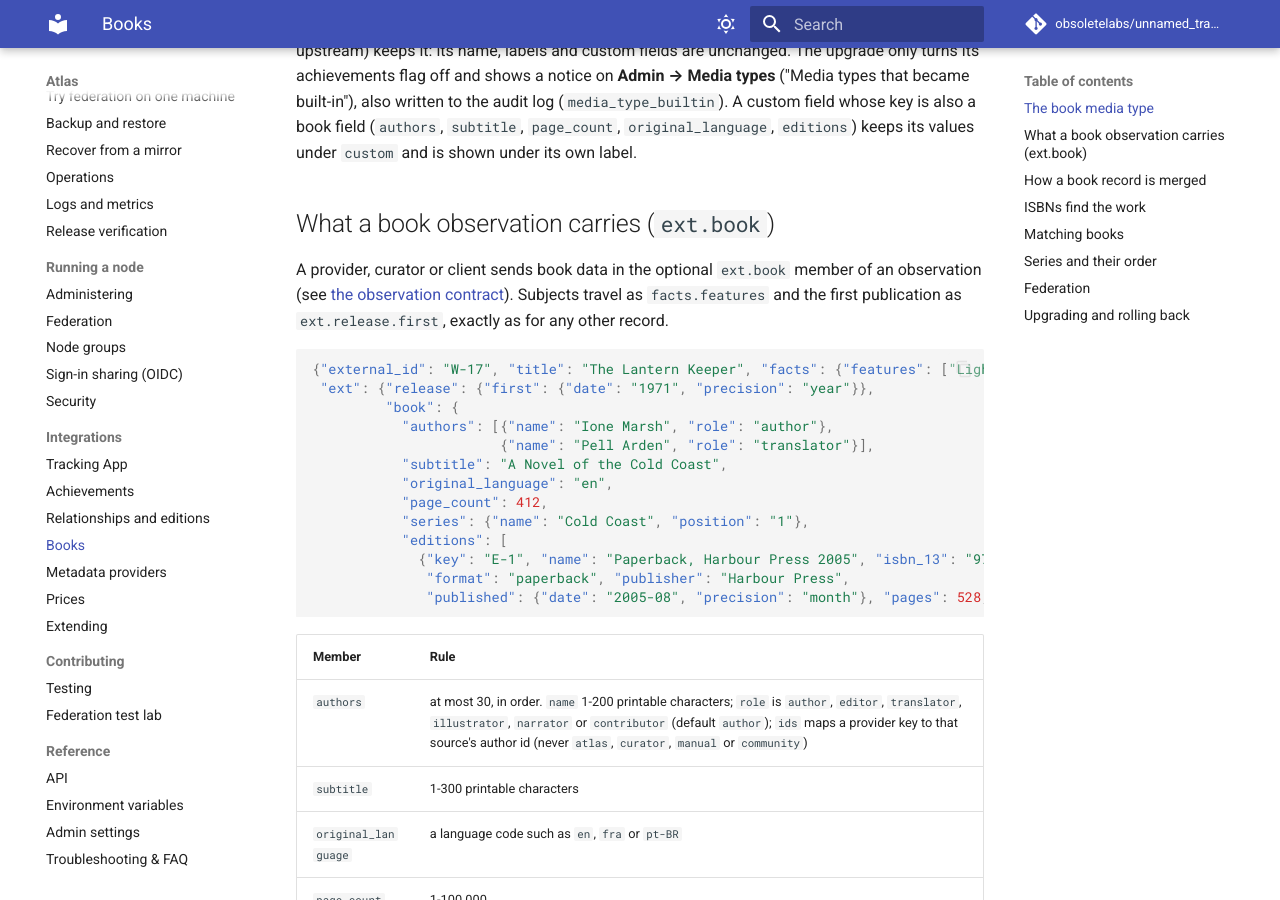
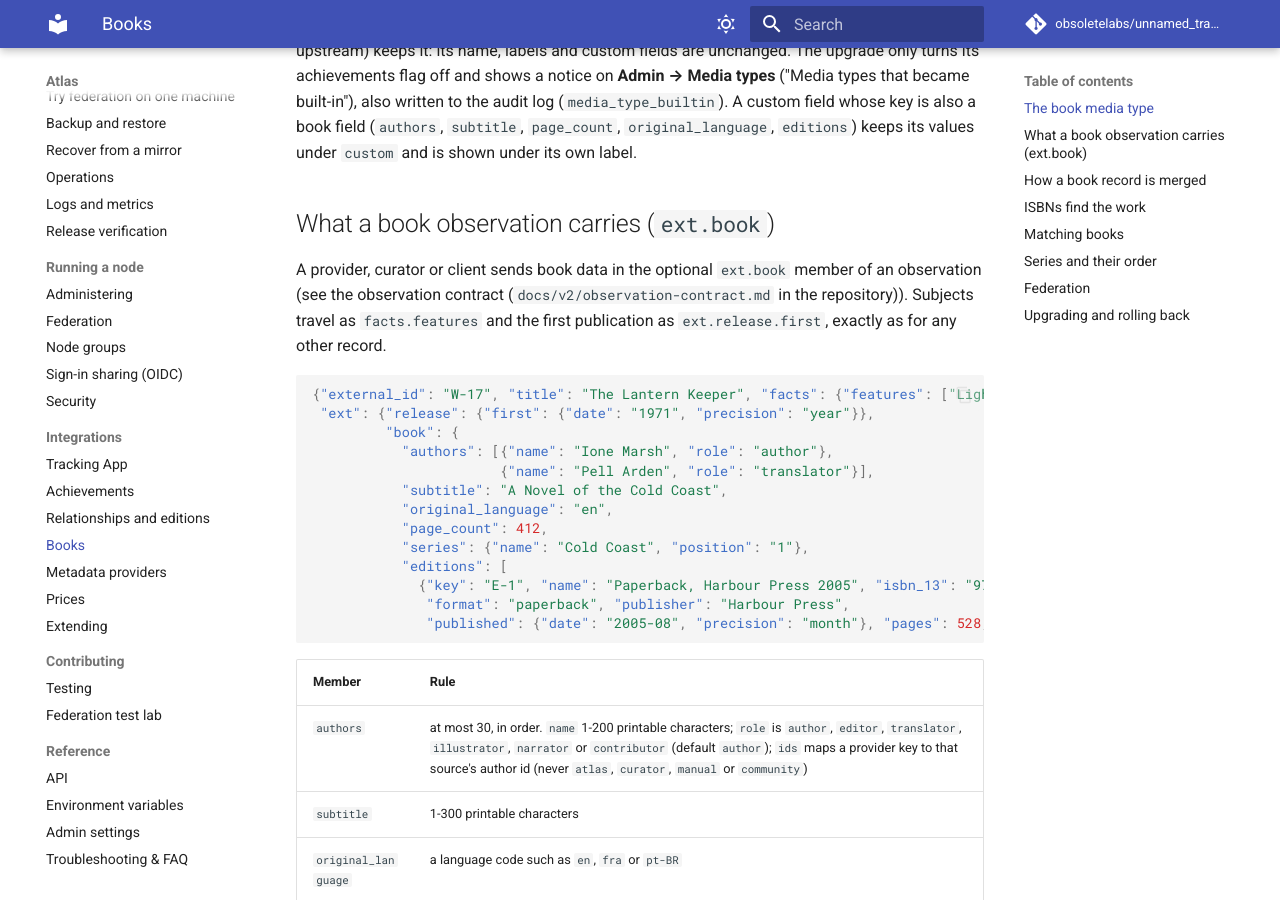
Before and after one commit to obsoletelabs/unnamed_tracking_metadata, an MkDocs documentation site: the page built from docs/guide/books.md, in a window 1280 px wide and 900 px high, scrolled down 836 px. Built offline with MkDocs 1.6.1 and Material for MkDocs 9.7.7, drawn with Linux system fonts in a browser that asks for light colours; comment, search, counter and statistics services are not loaded.

Commit message:
docs(books): no link outside the docs site (mkdocs --strict)
Refs #15

Co-Authored-By: Claude Opus 5.5 <noreply@anthropic.com>

````diff
--- a/docs/guide/books.md
+++ b/docs/guide/books.md
@@ -30,7 +30,7 @@ notice on **Admin → Media types** ("Media types that became built-in"), also w
 ## What a book observation carries (`ext.book`)
 
 A provider, curator or client sends book data in the optional `ext.book` member of an observation (see
-[the observation contract](../v2/observation-contract.md)). Subjects travel as `facts.features` and the first
+the observation contract (`docs/v2/observation-contract.md` in the repository)). Subjects travel as `facts.features` and the first
 publication as `ext.release.first`, exactly as for any other record.
 
 ```json
````
